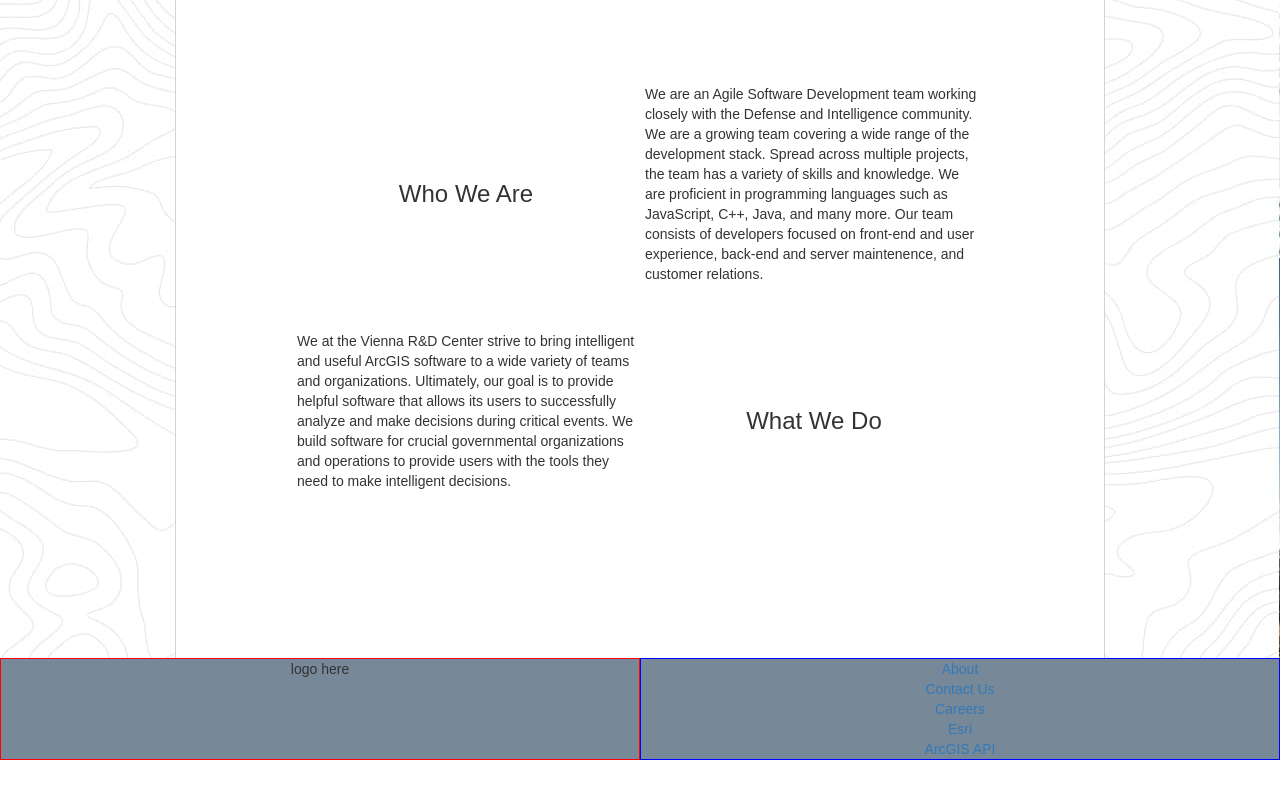
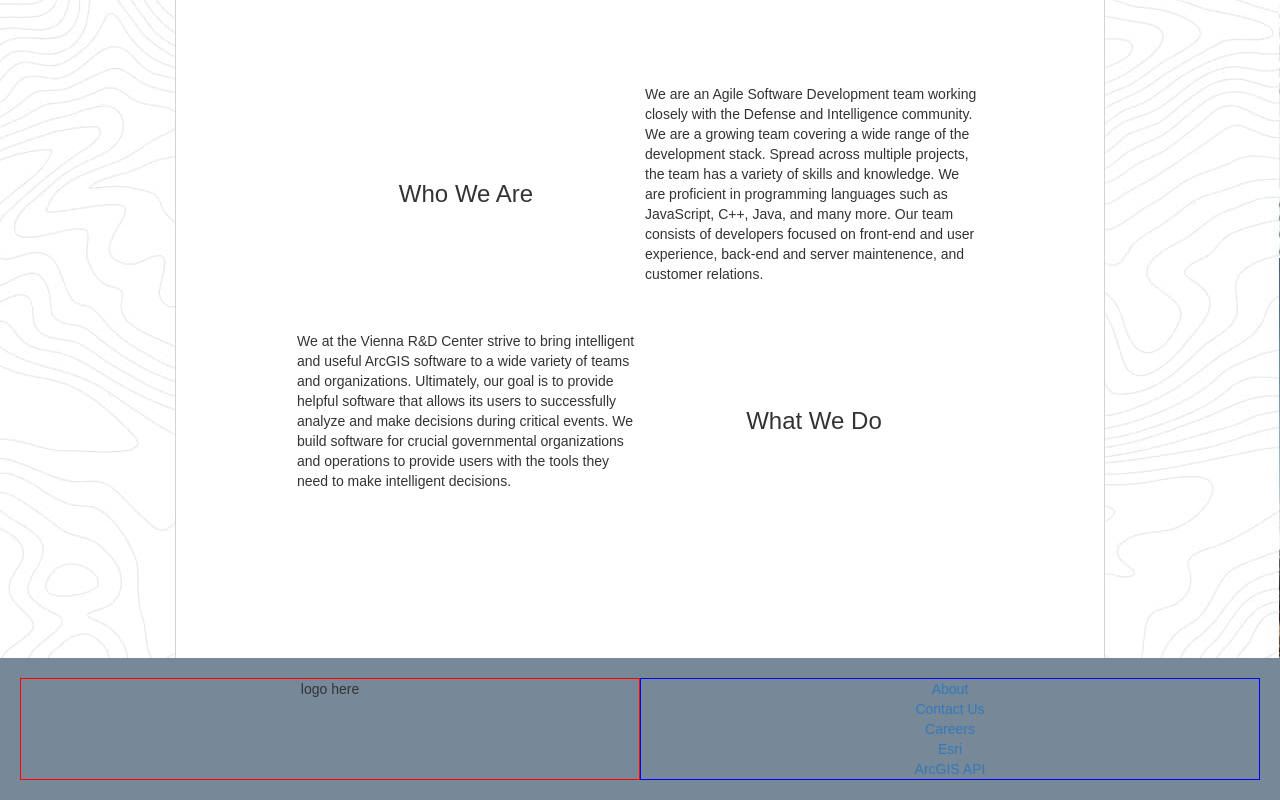
Before and after one commit to tyanthony/idt-website, a React (Create React App) app in the folder website/: page / in a window 1280 px wide. Shown: the part 217-1017 px from the top of the page. Before the commit the page ends 977 px from the top, so only its background shows below. Built offline with nearby package versions, Linux system fonts and the light colour scheme.

Commit message:
minor changes

```diff
--- a/website/src/Footer/Footer.css
+++ b/website/src/Footer/Footer.css
@@ -3,6 +3,7 @@
   flex-direction: row;
   justify-content: space-between;
   text-align: center;
+  padding: 10px;;
 }
 
 .logo {
```
Also changed, not shown: website/src/Footer/Footer.js (+5 -5 lines).
